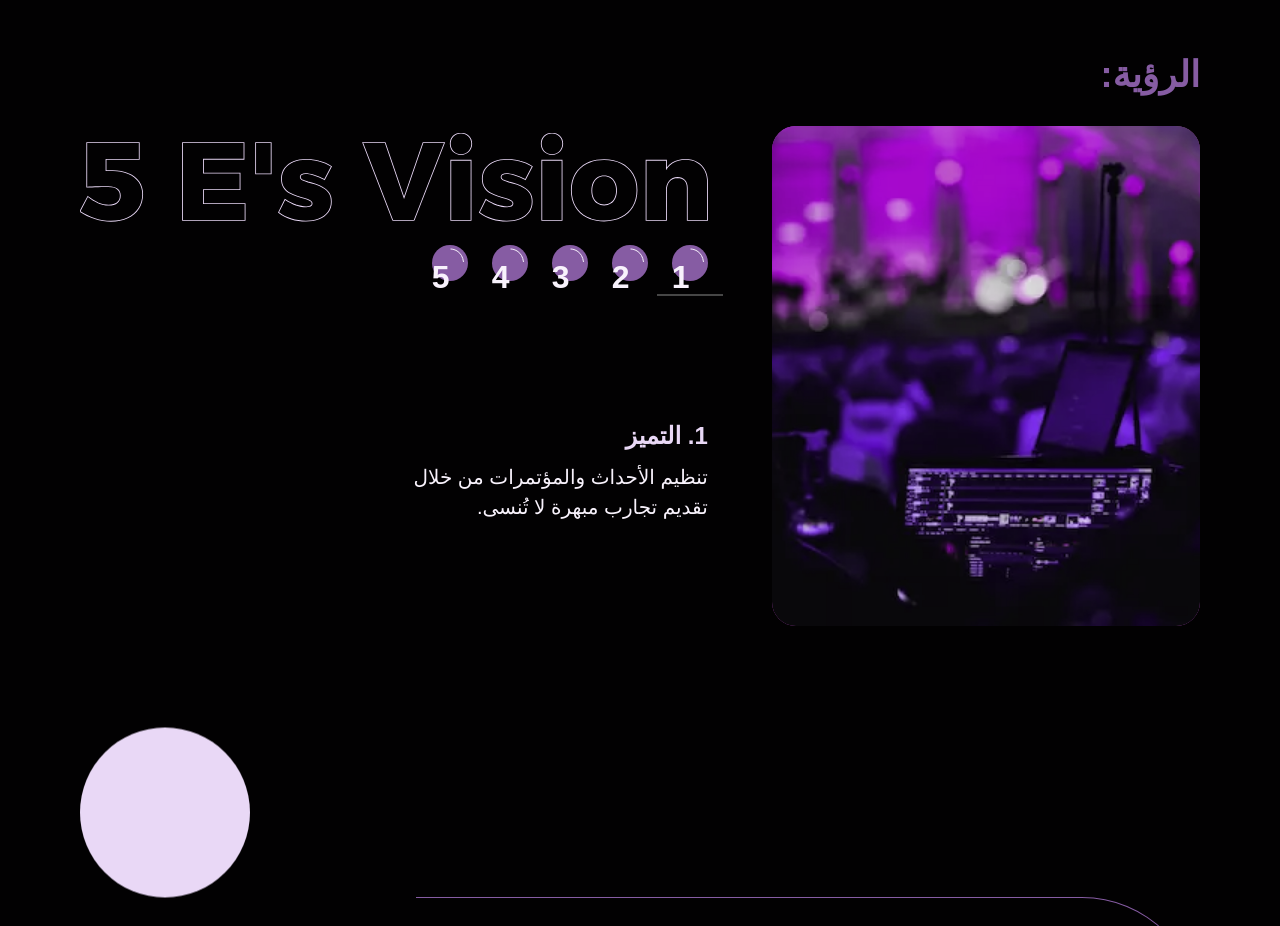
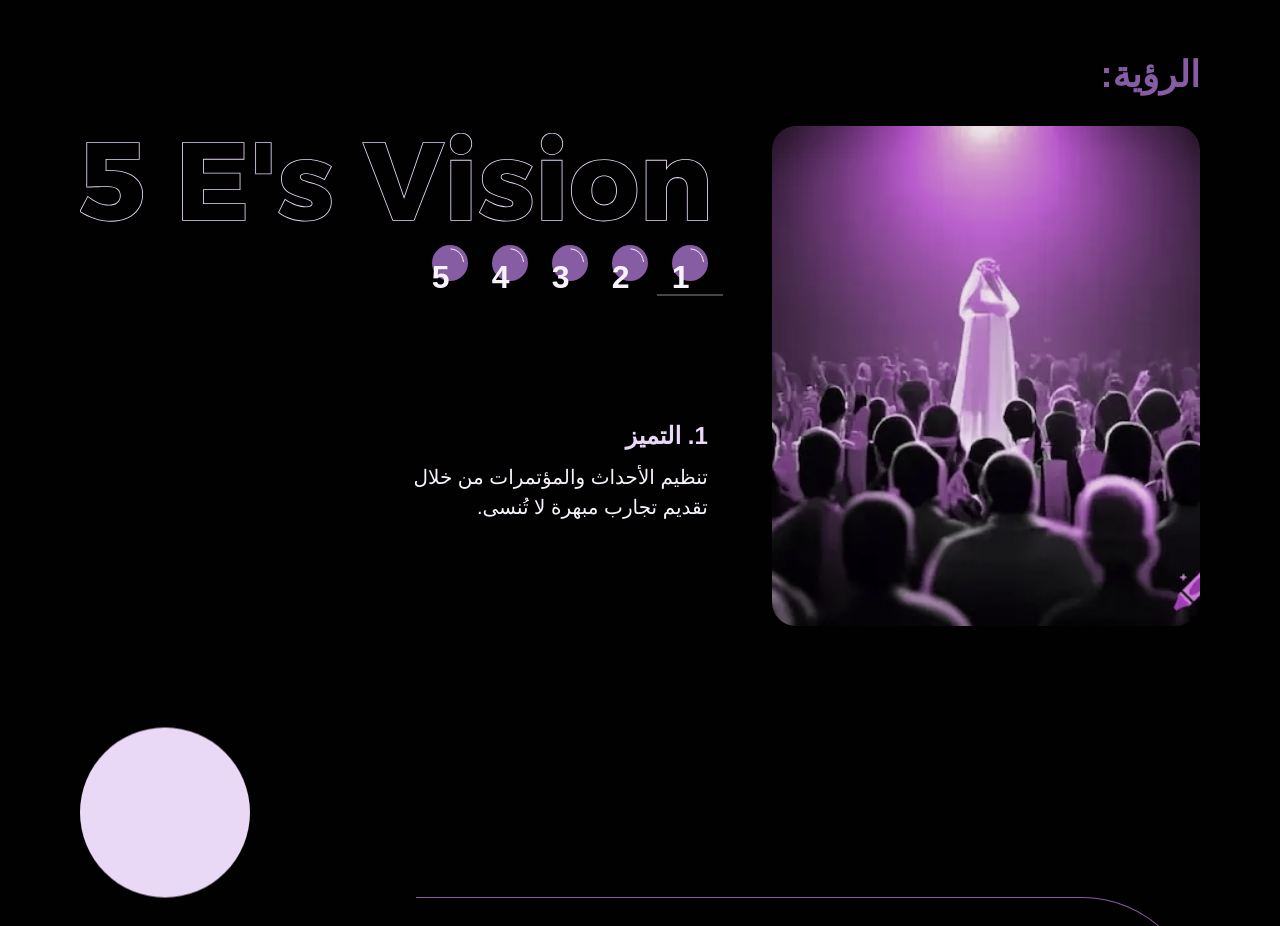
Before and after one commit to Paula-Refaat/Excited, a Next.js app: page / in a window 1280 px wide. Shown: the part 2440-3366 px from the top of the page. Built offline with nearby package versions, Linux system fonts and the light colour scheme; no server answers; a web font is replaced by a local one.

Commit message:
🎨 Enhancing vision animation

```diff
--- a/src/components/vision.tsx
+++ b/src/components/vision.tsx
@@ -1,11 +1,11 @@
 'use client';
 import Section from '@/components/layouts/section';
 import { FiveVisions } from '@/components/shared/icons';
-import Reveal from '@/components/shared/reveal';
 import { Heading, Paragraph, SubHeading } from '@/components/shared/typography';
 import { VISIONS } from '@/constants/data';
+import useMediaQuery from '@/hooks/useMediaQuery';
 import { cn } from '@/lib/utils';
-import React, { FC, useState } from 'react';
+import React, { FC, useEffect, useState } from 'react';
 
 const Vision: FC<React.HTMLAttributes<HTMLDivElement>> = ({
   className,
@@ -13,18 +13,41 @@ const Vision: FC<React.HTMLAttributes<HTMLDivElement>> = ({
 }) => {
   const [currentIndex, setCurrentIndex] = useState(0);
   const currentVision = VISIONS[currentIndex];
+  const { isMatched: isMobile } = useMediaQuery({
+    maxWidth: 768,
+  });
+  useEffect(() => {
+    const addAnimation = (elementId: string, animationClasses: string[]) => {
+      const element = document.getElementById(elementId);
+      if (!element) return;
+      element.classList.add(...animationClasses);
+      element.addEventListener('animationend', () => {
+        element.classList.remove(...animationClasses);
+      });
+    };
+    if (isMobile) {
+      addAnimation('image', ['animate__slideInLeft', 'animate__animated']);
+    } else {
+      addAnimation('image', ['animate__slideInUp', 'animate__animated']);
+    }
+    addAnimation('paragraph', ['animate__fadeInUp', 'animate__animated']);
+    addAnimation('title', ['animate__fadeInRight', 'animate__animated']);
+  }, [currentIndex, isMobile]);
   return (
     <Section className={cn('px-6 lg:px-20', className)} {...props}>
       <Heading as="h2">الرؤية:</Heading>
       <div className="mt-6 flex flex-col gap-16 md:flex-row">
-        <div className="relative h-[200px] w-full rounded-3xl bg-red-500 lg:size-[500px]">
+        <div
+          id="image"
+          className="relative h-[200px] w-full rounded-3xl lg:size-[500px]"
+        >
           <img
-            src="/image.webp"
+            src={currentVision.img}
             alt="image"
             className="absolute size-full rounded-[inherit] object-cover"
           />
-          <div className="absolute inset-0 size-full bg-primary opacity-80 mix-blend-hue"></div>
-          <div className="absolute inset-0 size-full bg-black/5"></div>
+          <div className="absolute inset-0 size-full rounded-[inherit] bg-primary opacity-80 mix-blend-hue"></div>
+          <div className="absolute inset-0 size-full rounded-[inherit] bg-black/5"></div>
         </div>
         <div className="flex flex-col gap-12 lg:gap-32">
           <div>
@@ -34,7 +57,9 @@ const Vision: FC<React.HTMLAttributes<HTMLDivElement>> = ({
                 <li key={i}>
                   <SvgPagination
                     isActive={i === currentIndex}
-                    onClick={() => setCurrentIndex(i)}
+                    onClick={() => {
+                      setCurrentIndex(i);
+                    }}
                   >
                     {i + 1}
                   </SvgPagination>
@@ -43,16 +68,16 @@ const Vision: FC<React.HTMLAttributes<HTMLDivElement>> = ({
             </ul>
           </div>
           <article className="flex flex-col items-start">
-            <Reveal>
-              <SubHeading className="lg:text-lg">
-                <span>{currentIndex + 1}. </span> {currentVision.title}
-              </SubHeading>
-            </Reveal>
-            <Reveal side="up">
-              <Paragraph className="mx-[none] max-w-[300px] px-0 text-start lg:w-full">
-                {currentVision.description}
-              </Paragraph>
-            </Reveal>
+            <SubHeading id="title" className="lg:text-lg">
+              <span>{currentIndex + 1}. </span> {currentVision.title}
+            </SubHeading>
+
+            <Paragraph
+              id="paragraph"
+              className="mx-[none] max-w-[300px] px-0 text-start lg:w-full"
+            >
+              {currentVision.description}
+            </Paragraph>
           </article>
         </div>
       </div>
--- a/src/constants/data.tsx
+++ b/src/constants/data.tsx
@@ -118,26 +118,31 @@ export const LOGISTICS: Service[] = [
   },
 ];
 
-export const VISIONS: { title: string; description: string }[] = [
+export const VISIONS: { title: string; description: string; img?: string }[] = [
   {
+    img: '/1.webp',
     title: 'التميز',
     description: 'تنظيم الأحداث والمؤتمرات من خلال تقديم تجارب مبهرة لا تُنسى.',
   },
   {
+    img: '/2.webp',
     title: 'المشاركة',
     description: 'طريقة تفاعلية تترك أثراً عميقاً وتحقق الأهداف المرجوة.',
   },
   {
+    img: '/3.webp',
     title: 'التمكين',
     description:
       'تحقيق رؤية عملائنا وتحويلها إلى واقع ملموس عبر التخطيط والتنفيذ المتقن.',
   },
   {
+    img: '/4.webp',
     title: 'الكفاءة',
     description:
       'تقديم خدماتنا بأعلى مستويات الكفاءة والاحترافية لتحقيق أعلى التوقعات الممكنة.',
   },
   {
+    img: '/image.webp',
     title: 'التطور',
     description: 'التحسين المستمر في الخدمات ومواكبة أفضل التقنيات والمستجدات',
   },
```
